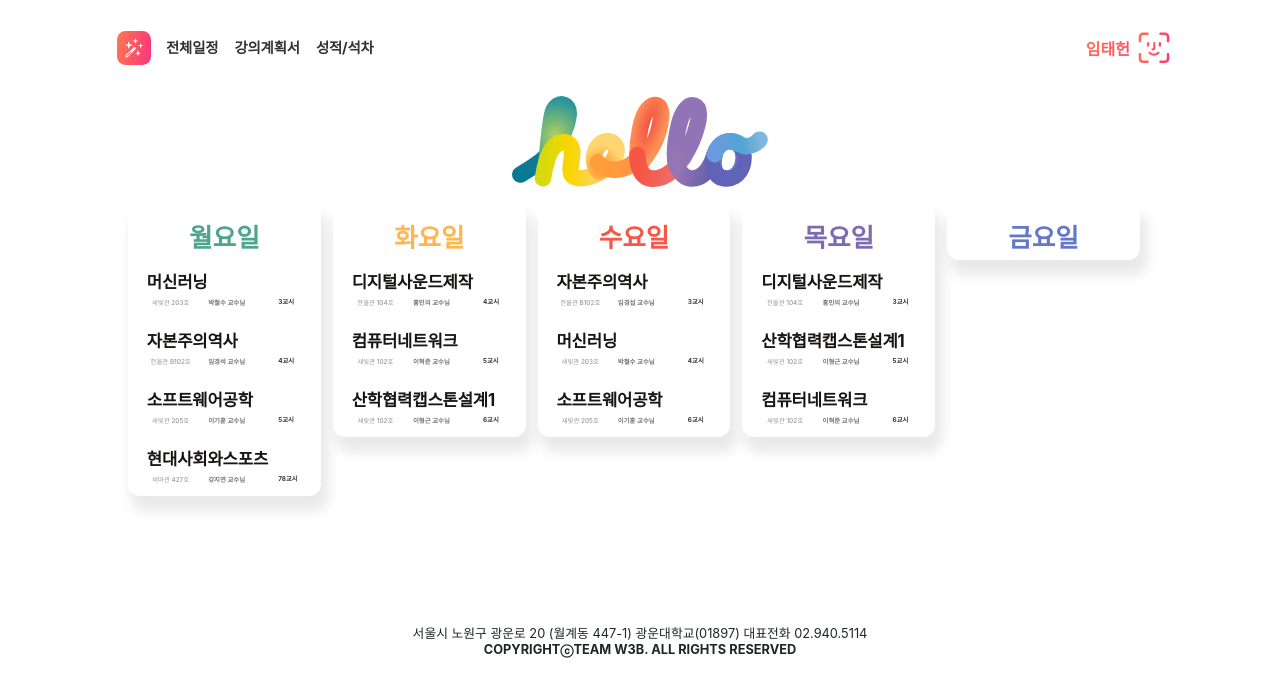
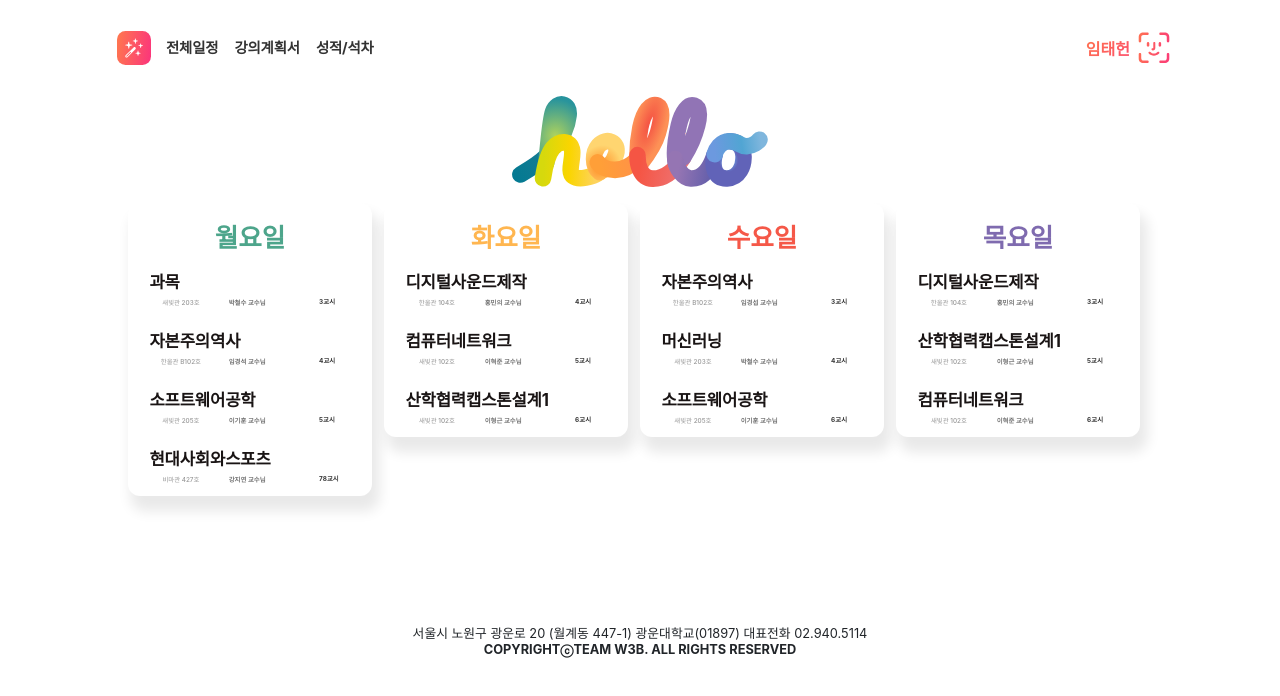
Before and after one commit to Team-W3B/Academic-Management-System, a React (Create React App) app in the folder client/: page /MainPage in a window 1280 px wide. Shown: the top 696 px of the page. Built offline with nearby package versions, Linux system fonts and the light colour scheme; no server answers.

Commit message:
LecCard에 데이터 가져오는 문제 해결

```diff
--- a/client/src/App.jsx
+++ b/client/src/App.jsx
@@ -10,7 +10,7 @@ import LecPage from "./pages/LecPage";
 import LecPage_notice from "./pages/LecPage_notice";
 function App() {
   return (
-    <BrowserRouter>
+    // <BrowserRouter>
     <div className="App" >
       <Routes>
         <Route exact path="/" element={<Login />} />
@@ -22,8 +22,7 @@ function App() {
         <Route path="/LecPage_notice" element={ <LecPage_notice /> } />
       </Routes>
     </div>
-
-    </BrowserRouter>
+    // </BrowserRouter>
   );
 }
 
--- a/client/src/component/HeaderNav.js
+++ b/client/src/component/HeaderNav.js
@@ -63,6 +63,7 @@ export default HeaderNav
 let ProfileName = () => {
 
     let user = useSelector( (state) => state.user )
+    // console.log('user is ' + user);
 
     return (
         <div id={styles.faceid}>
--- a/client/src/component/LecCard.js
+++ b/client/src/component/LecCard.js
@@ -1,5 +1,5 @@
 /* eslint-disable */
-import React, { useState } from "react";
+import React, { useEffect, useState } from "react";
 import styles from './../scss/LecCard.module.scss';
 import { Col, Row } from "react-bootstrap";
 import axios from 'axios';
@@ -8,28 +8,34 @@ import info from "../data/data";
 
 function LecCard() {
 
+    // let [lecInfo, setLecInfo] = useState("");
     let [lecInfo, setLecInfo] = useState(info);
-    // console.log(lecInfo['mon']);
+    // console.log(lecInfo);
 
     let getLecInfo = () => {
         axios.get('/api/home')
             .then((res)=> {
-                let copy = [...res.data]
-                setLecInfo(copy)
+              console.log('성공~!')
+              let copy = {...res.data}
+              setLecInfo(copy)
             })
             .catch((error)=>{
-                console.log(error.data)
+              console.log('실패!')
+              console.log(error.data)
             })
     };
-    getLecInfo()
+    useEffect( () => {
+      console.log('getLecInfo 실행')
+      getLecInfo();
+    }, []);
 
     return (
         <>
 
         <Row className={styles.Wrapper} >
             {
-                ['mon', 'tue', 'wed', 'thur', 'fri'].map(function(a, i) {
-                    console.log(a);
+                ['mon', 'tue', 'wed', 'thur'/* , 'fri' */].map(function(a, i) {
+                    // console.log(a);
 
                     return (
                         <DayCard key={i} i={i} lecInfo={lecInfo[a]} day={['월요일', '화요일', '수요일', '목요일', '금요일']} color={['#4DA58B', '#FFB650', '#F55848', '#7F6BAF', '#6577C7' ]} />
--- a/client/src/data/data.js
+++ b/client/src/data/data.js
@@ -3,7 +3,7 @@ let info = {
     mon : [
         {
             id : 0,
-            home_lec : '머신러닝',
+            home_lec : '과목',
             home_lec_class : '새빛관 203호',
             home_prof : '박철수',
             home_lectime : 3,
--- a/client/src/index.js
+++ b/client/src/index.js
@@ -12,8 +12,9 @@ const root = ReactDOM.createRoot(document.getElementById('root'));
 root.render(
   // <React.StrictMode>
     <Provider store = { store } >
-        <App />
-
+        <BrowserRouter>
+          <App />
+        </BrowserRouter>
     </Provider>
   // </React.StrictMode>
 );
--- a/client/src/login_store.js
+++ b/client/src/login_store.js
@@ -24,8 +24,8 @@ let User = createSlice({
     }
 })
 export default configureStore({
-    reducer:{
-        User:User.reducer
+    reducer : {
+        User : User.reducer
     }
 });
 
--- a/client/src/pages/Login.jsx
+++ b/client/src/pages/Login.jsx
@@ -2,12 +2,12 @@ import React, { useEffect, useState } from 'react'
 import { BrowserRouter, Routes, Route, Link, useNavigate, } from 'react-router-dom';
 import axios from 'axios';
 import {useDispatch} from "react-redux";
-import { loginUser } from '../login_store.js';
-import MainPage from './MainPage.js';
+import { changeUser } from './../store'
 import styles from "./../scss/Login.module.scss";
 import Container from 'react-bootstrap/Container';
 import Row from 'react-bootstrap/Row';
 import Col from 'react-bootstrap/Col';
+import { useSelector } from "react-redux";
 
 // const User = {/*
 //     id: '2017202060',
@@ -16,7 +16,7 @@ import Col from 'react-bootstrap/Col';
 
 export default function Login() {
   let navigate = useNavigate();
-  const dispatch = useDispatch();
+  let dispatch = useDispatch();
   const User = (e) => {
     let user = {
       logIn_id,
@@ -29,7 +29,8 @@ export default function Login() {
         console.log(res.status);
         if (res.status === 200) {
           console.log("로그인");
-          dispatch(loginUser(res.data.userInfo));
+          console.log(res.data.userInfo);
+          // dispatch(changeUser(res.data.userInfo));
           alert("로그인에 성공하였습니다.");
           navigate("/MainPage");
         }
--- a/client/src/store.js
+++ b/client/src/store.js
@@ -4,17 +4,17 @@ let user = createSlice({
     name : "user",
     initialState : "임태헌",
     reducers : {
-        changUser(state, action) {
+        changeUser(state, action) {
             return action.payload
         }
     }
 });
-export let { changUser } = user.actions
+export let { changeUser } = user.actions
 
 export let signUpSlice =createSlice({
-    name:"signUp",
-    initialState:{name:""},
-    reducers:{
+    name : "signUp",
+    initialState : {name:""},
+    reducers : {
         setsignUpName: (state, action)=>{
             state.name = action.payload
         }
```
